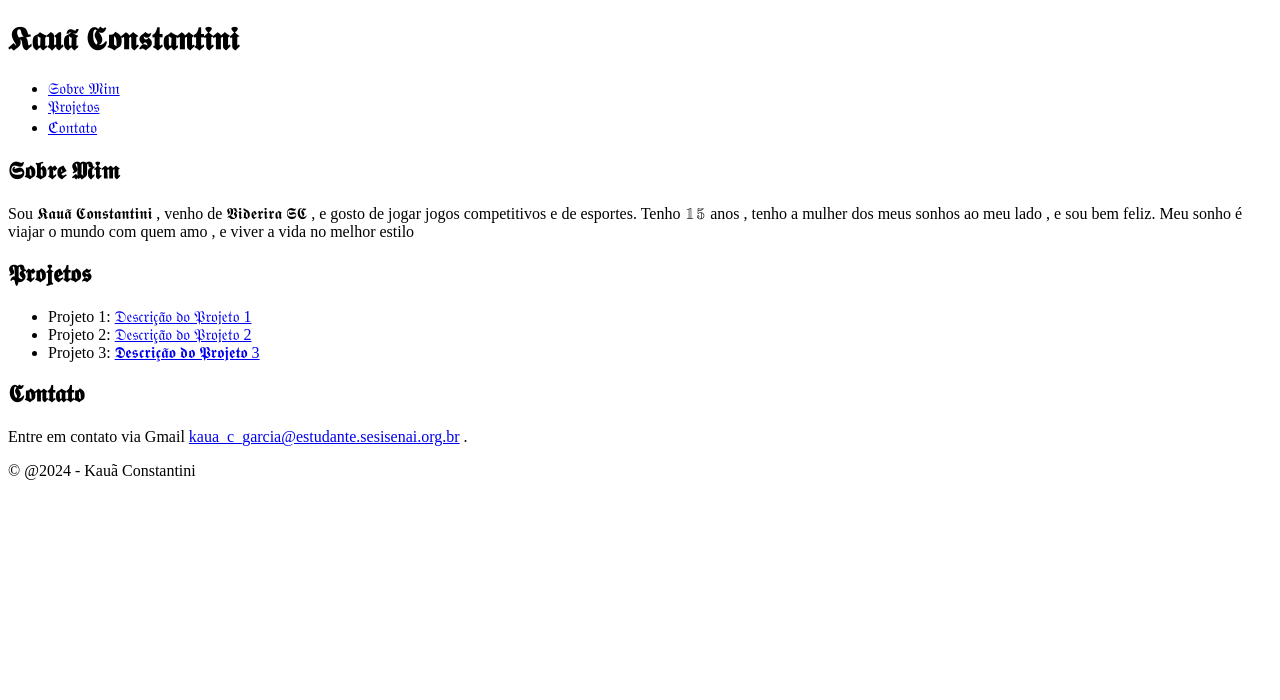
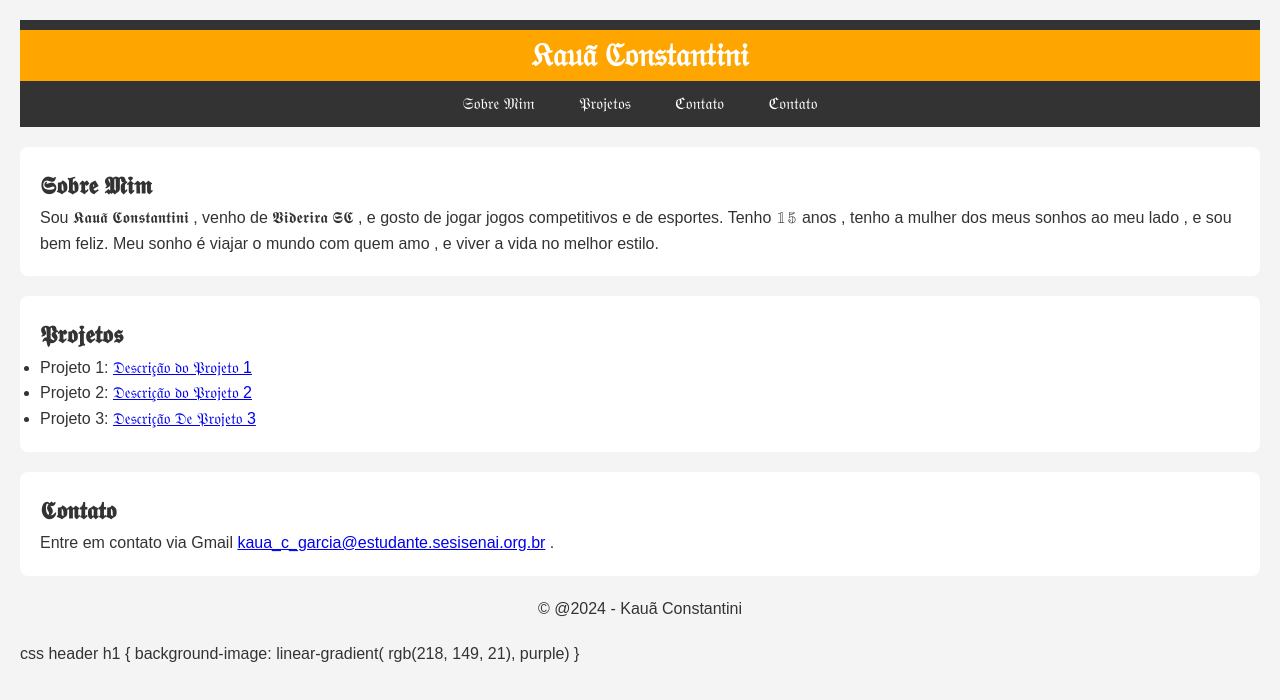
Before and after one commit to kauzzwwq/Pessoal, a plain HTML site: page index.html in a window 1280 px wide. Drawn offline with Linux system fonts and the light colour scheme.

Commit message:
Update index.html

```diff
--- a/index.html
+++ b/index.html
@@ -1,44 +1,156 @@
+
+
+
 <!DOCTYPE html>
 <html>
+
+
 <head>
   <title> Pagina Pessoal Kauã </title>
 </head>
+<style>
+  * {
+    margin: 0;
+    padding: 0;
+    box-sizing: border-box;
+  }
+
+
+  body {
+    font-family: arial, sans-serif;
+    background-color: #f4f4f4;
+    color: #333;
+    line-height: 1.6;
+    padding: 20px;
+
+  }
+header{
+background-color: #333;
+color: white;
+padding: 10px 0;
+text-align: center;
+}
+header h1{
+background-color:Orange;"Orange
+
+
+
+
+border: 3px solid black;
+
+
+margin-bottom:  10px;
+
+
+}
+nav ul{
+  list-style: none;
+
+
+}
+nav ul li{
+display: inline;
+margin: 0 20px;
+}
+
+
+nav ul li a{
+  color: #fff;
+  text-decoration: none;
+
+}
+
+
+section{
+  margin: 20px 0;
+
+
+}
+section#sobre,section#cadastro,section#projetos,section#contato {
+background-color: #fff;
+padding: 20px;
+border-radius: 8px;
+box-shadow: 0 0 10px rgba (0,0,0.1);
+}
+footer{
+  text-align: center;
+  margin: 20px;
+}
+
+
+</style>
+
+
+
+
+
+
+
+
 <body>
   <header>
-    <h1>𝕶𝖆𝖚𝖆̃ 𝕮𝖔𝖓𝖘𝖙𝖆𝖓𝖙𝖎𝖓𝖎 </h1>
+    <h1>𝔎𝔞𝔲𝔞̃ ℭ𝔬𝔫𝔰𝔱𝔞𝔫𝔱𝔦𝔫𝔦</h1>
     <nav>
       <ul>
         <li><a href="#sobre">𝔖𝔬𝔟𝔯𝔢 𝔐𝔦𝔪</a></li>
         <li><a href="#projetos">𝔓𝔯𝔬𝔧𝔢𝔱𝔬𝔰</a></li>
         <li><a href="#contato">ℭ𝔬𝔫𝔱𝔞𝔱𝔬</a></li>
+          <li><a href="#cadastro">ℭ𝔬𝔫𝔱𝔞𝔱𝔬</a></li>
       </ul>
     </nav>
   </header>
 
 
+
+
+
+
+
+
   <section id="sobre">
     <h2> 𝕾𝖔𝖇𝖗𝖊 𝕸𝖎𝖒 </h2>
-<p> Sou 𝕶𝖆𝖚𝖆̃ 𝕮𝖔𝖓𝖘𝖙𝖆𝖓𝖙𝖎𝖓𝖎 , venho de 𝖁𝖎𝖉𝖊𝖗𝖎𝖗𝖆 𝕾𝕮 , e gosto de jogar jogos competitivos e de esportes.
+    <p> Sou 𝕶𝖆𝖚𝖆̃ 𝕮𝖔𝖓𝖘𝖙𝖆𝖓𝖙𝖎𝖓𝖎 , venho de 𝖁𝖎𝖉𝖊𝖗𝖎𝖗𝖆 𝕾𝕮 , e gosto de jogar jogos competitivos e de
+      esportes.
+
+
       Tenho 𝟙𝟝 anos , tenho a mulher dos meus sonhos ao meu lado , e sou bem feliz.
-  Meu sonho é viajar o mundo com quem amo , e viver a vida no melhor estilo </p>
+      Meu sonho é viajar o mundo com quem amo , e viver a vida no melhor estilo. </p>
   </section>
 
-<section id="projetos" >
+
+
+
+  <section id="projetos">
     <h2> 𝕻𝖗𝖔𝖏𝖊𝖙𝖔𝖘 </h2>
     <ul>
       <li>Projeto 1: <a href="#"> 𝔇𝔢𝔰𝔠𝔯𝔦𝔠̧𝔞̃𝔬 𝔡𝔬 𝔓𝔯𝔬𝔧𝔢𝔱𝔬 1</a> </li>
       <li>Projeto 2: <a href="#"> 𝔇𝔢𝔰𝔠𝔯𝔦𝔠̧𝔞̃𝔬 𝔡𝔬 𝔓𝔯𝔬𝔧𝔢𝔱𝔬 2</a> </li>
-   <li>Projeto 3: <a href="#"> 𝕯𝖊𝖘𝖈𝖗𝖎𝖈̧𝖆̃𝖔 𝖉𝖔 𝕻𝖗𝖔𝖏𝖊𝖙𝖔 3</a> </li>
+      <li>Projeto 3: <a href="#"> 𝔇𝔢𝔰𝔠𝔯𝔦𝔠̧𝔞̃𝔬 𝔇𝔢 𝔓𝔯𝔬𝔧𝔢𝔱𝔬 3</a> </li>
     </ul>
   </section>
   <section id="contato">
     <h2> 𝕮𝖔𝖓𝖙𝖆𝖙𝖔 </h2>
-    <p> Entre em contato via Gmail <a href="mailto:kaua_c_garcia@estudante.sesisenai.org.br"
-  >kaua_c_garcia@estudante.sesisenai.org.br</a> . </p>
+    <p> Entre em contato via Gmail <a
+        href="mailto:kaua_c_garcia@estudante.sesisenai.org.br">kaua_c_garcia@estudante.sesisenai.org.br</a> . </p>
   </section>
+
+
+
 
   <footer>
     <p> &copy; @2024 - Kauã Constantini </p>
   </footer>
 </body>
+
+
 </html>
+
+
+
+
+
+
+css
+header h1  {
+  background-image: linear-gradient( rgb(218, 149, 21), purple)
+  }
```
Lines whose indentation alone changed are shown as unchanged.
